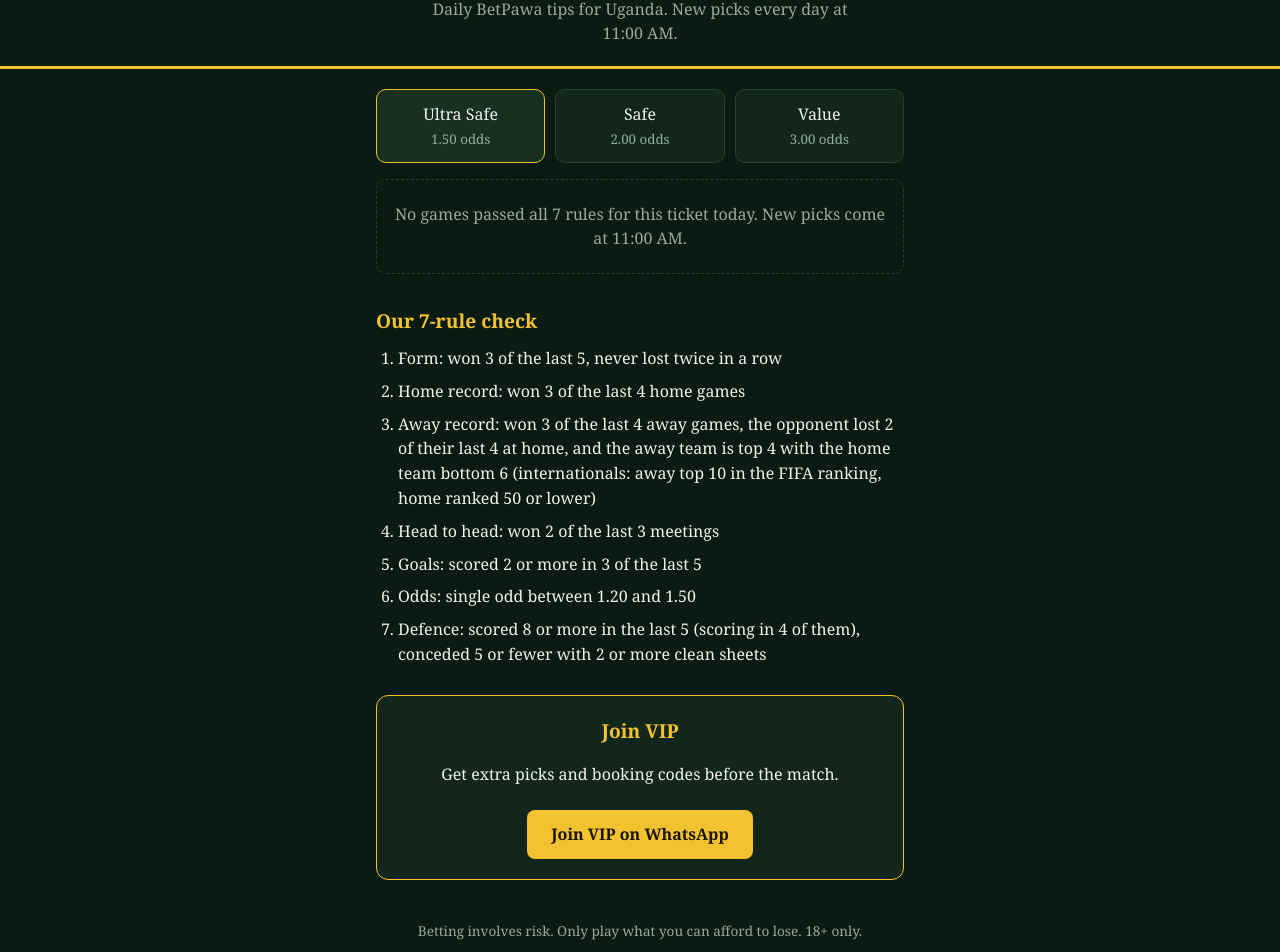
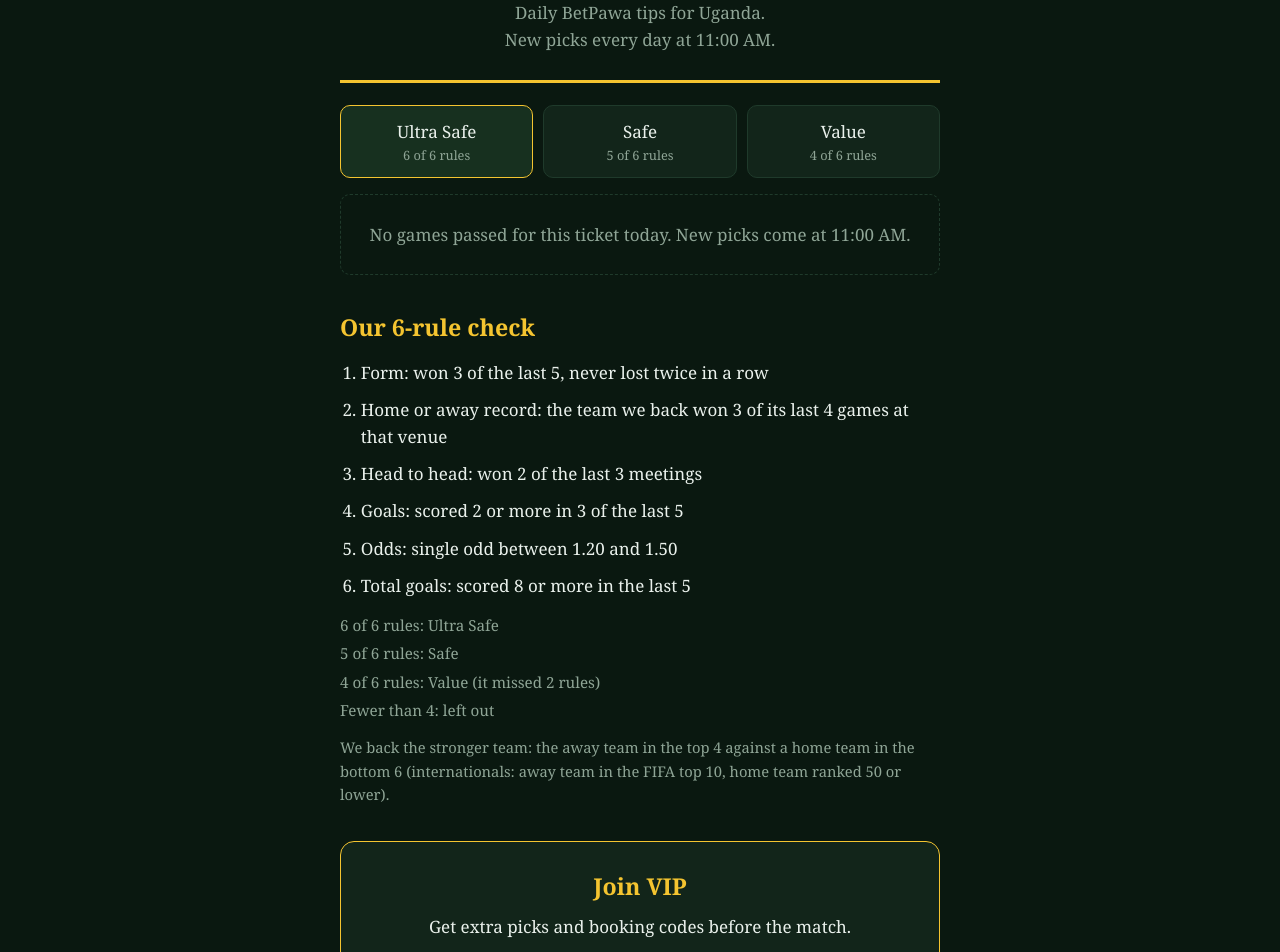
Before and after one commit to muwanguzlelvis97-coder/Slickgames, a plain HTML site: page index.html in a window 1280 px wide. Shown: the part 89-1041 px from the top of the page. Drawn offline with Linux system fonts and the light colour scheme.

Commit message:
Improve HTML structure and SEO metadata
Updated the title and description meta tag for better SEO. Enhanced styling and structure of the HTML document.

```diff
--- a/index.html
+++ b/index.html
@@ -3,86 +3,143 @@
 <head>
 <meta charset="utf-8">
 <meta name="viewport" content="width=device-width, initial-scale=1">
-<title>Slick Games | Daily BetPawa Tips Uganda</title>
+<title>Slick Games | Daily BetPawa Tips for Uganda</title>
+<meta name="description" content="Daily BetPawa tips for Uganda. Every pick is scored on a 6-rule check. New picks every day at 11:00 AM.">
+<link rel="preconnect" href="https://fonts.googleapis.com">
+<link rel="preconnect" href="https://fonts.gstatic.com" crossorigin>
+<link href="https://fonts.googleapis.com/css2?family=Noto+Serif:wght@400;600;700&display=swap" rel="stylesheet">
 <style>
-  :root{--bg:#0b1a12;--panel:#12261b;--panel2:#17301f;--line:#25442f;--text:#eef3ec;--muted:#93ad9a;--gold:#f2c230;--good:#5fd38a}
+:root{
+  --bg:#0a1810; --panel:#12251a; --panel-2:#17301f; --line:#1f3a2b;
+  --gold:#f4c430; --text:#eaf1ec; --muted:#8fa596; --ok:#7fd69a;
+}
 *{box-sizing:border-box}
-  body{margin:0;background:var(--bg);color:var(--text);font-family:Georgia,"Times New Roman",serif;line-height:1.55}
-  header{padding:28px 20px 20px;text-align:center;border-bottom:3px solid var(--gold)}
-  h1{margin:0;font-size:2rem}
+html{-webkit-text-size-adjust:100%}
+body{margin:0;background:var(--bg);color:var(--text);
+  font-family:'Noto Serif',Georgia,'Times New Roman',serif;line-height:1.6;font-size:17px}
+.wrap{max-width:640px;margin:0 auto;padding:0 20px}
+header{text-align:center;padding:36px 0 26px;border-bottom:3px solid var(--gold)}
+h1{margin:0 0 10px;font-size:2.4rem;line-height:1.1;font-weight:700}
 h1 span{color:var(--gold)}
-  header p{margin:8px auto 0;color:var(--muted);max-width:420px}
-  main{max-width:560px;margin:0 auto;padding:20px 16px 40px}
-  .tabs{display:grid;grid-template-columns:repeat(3,1fr);gap:10px}
-  .tab{background:var(--panel);border:1px solid var(--line);color:var(--text);border-radius:10px;padding:12px 6px;font:inherit;cursor:pointer;text-align:center}
-  .tab small{display:block;color:var(--muted);margin-top:2px}
-  .tab[aria-selected="true"]{background:var(--panel2);border-color:var(--gold)}
-  #box{margin-top:16px}
-  .game{background:var(--panel);border:1px solid var(--line);border-radius:10px;padding:14px;margin-bottom:10px}
-  .lg{color:var(--muted);font-size:.85rem}
-  .teams{font-size:1.05rem;margin:4px 0 8px}
-  .row{display:flex;justify-content:space-between;gap:10px;align-items:baseline}
-  .pick{color:var(--gold)}
-  .odd{font-weight:bold;color:var(--good)}
-  .total{display:flex;justify-content:space-between;border-top:1px solid var(--line);padding-top:12px;margin-top:6px}
-  .empty{border:1px dashed var(--line);border-radius:10px;padding:22px 16px;text-align:center;color:var(--muted)}
-  h2{color:var(--gold);font-size:1.2rem;margin:32px 0 10px}
-  ol{padding-left:22px;margin:0}
-  li{margin-bottom:8px}
-  .vip{margin-top:28px;background:var(--panel);border:1px solid var(--gold);border-radius:12px;padding:20px;text-align:center}
-  .vip h2{margin-top:0}
-  .vip a{display:inline-block;background:var(--gold);color:#1a1400;text-decoration:none;font-weight:bold;padding:12px 24px;border-radius:8px;margin-top:8px}
-  footer{text-align:center;color:var(--muted);font-size:.85rem;padding:0 16px 30px}
+header p{margin:0 auto;color:var(--muted);max-width:30ch}
+.tabs{display:grid;grid-template-columns:repeat(3,1fr);gap:10px;margin:22px 0 16px}
+.tab{font:inherit;color:var(--text);background:var(--panel);border:1px solid var(--line);
+  border-radius:10px;padding:12px 6px;cursor:pointer;text-align:center}
+.tab small{display:block;color:var(--muted);font-size:.8rem}
+.tab[aria-selected="true"]{border-color:var(--gold);background:var(--panel-2)}
+.tab:focus-visible{outline:2px solid var(--gold);outline-offset:2px}
+.empty{border:1px dashed var(--line);border-radius:10px;padding:26px 18px;text-align:center;color:var(--muted)}
+.game{background:var(--panel);border:1px solid var(--line);border-radius:10px;padding:16px 18px;margin-bottom:12px}
+.game .meta{color:var(--muted);font-size:.85rem;margin-bottom:4px}
+.game .teams{font-weight:600;font-size:1.1rem}
+.game .pick{margin-top:8px;display:flex;justify-content:space-between;gap:12px;align-items:baseline}
+.game .pick b{color:var(--gold)}
+.game .odd{font-weight:700;color:var(--gold);font-size:1.15rem}
+.game .score{margin-top:6px;font-size:.88rem;color:var(--ok)}
+.game .missed{color:var(--muted)}
+h2{color:var(--gold);font-size:1.45rem;margin:34px 0 12px}
+ol.rules{padding-left:1.3rem;margin:0}
+ol.rules li{margin-bottom:10px}
+.note{color:var(--muted);font-size:.92rem;margin-top:14px}
+.ranks{margin:14px 0 0;padding:0;list-style:none;color:var(--muted);font-size:.95rem}
+.ranks li{margin-bottom:4px}
+.vip{background:var(--panel);border:1px solid var(--gold);border-radius:14px;
+  padding:26px 20px;text-align:center;margin:34px 0}
+.vip h2{margin:0 0 8px}
+.vip p{margin:0 0 18px}
+.btn{display:inline-block;background:var(--gold);color:#1b1500;text-decoration:none;
+  font-weight:700;padding:13px 22px;border-radius:9px}
+.btn:focus-visible{outline:2px solid var(--text);outline-offset:3px}
+footer{text-align:center;color:var(--muted);font-size:.9rem;padding:8px 0 40px}
+@media (prefers-reduced-motion:no-preference){.game{animation:in .25s ease-out}}
+@keyframes in{from{opacity:0}to{opacity:1}}
 </style>
 </head>
 <body>
+<div class="wrap">
   <header>
     <h1>Slick <span>Games</span></h1>
     <p>Daily BetPawa tips for Uganda. New picks every day at 11:00 AM.</p>
   </header>
-<main>
-  <div class="tabs" role="tablist" id="tabs"></div>
-  <div id="box" aria-live="polite"></div>
-  <h2>Our 7-rule check</h2>
-  <ol>
+
+  <div class="tabs" role="tablist" aria-label="Ticket types">
+    <button class="tab" role="tab" data-key="ULTRA_SAFE" aria-selected="true">Ultra Safe<small>6 of 6 rules</small></button>
+    <button class="tab" role="tab" data-key="SAFE" aria-selected="false">Safe<small>5 of 6 rules</small></button>
+    <button class="tab" role="tab" data-key="VALUE" aria-selected="false">Value<small>4 of 6 rules</small></button>
+  </div>
+
+  <div id="picks" aria-live="polite"><div class="empty">Loading today’s picks…</div></div>
+
+  <h2>Our 6-rule check</h2>
+  <ol class="rules">
     <li>Form: won 3 of the last 5, never lost twice in a row</li>
-    <li>Home record: won 3 of the last 4 home games</li>
-    <li>Away record: won 3 of the last 4 away games, the opponent lost 2 of their last 4 at home, and the away team is top 4 with the home team bottom 6 (internationals: away top 10 in the FIFA ranking, home ranked 50 or lower)</li>
+    <li>Home or away record: the team we back won 3 of its last 4 games at that venue</li>
     <li>Head to head: won 2 of the last 3 meetings</li>
     <li>Goals: scored 2 or more in 3 of the last 5</li>
     <li>Odds: single odd between 1.20 and 1.50</li>
-    <li>Defence: scored 8 or more in the last 5 (scoring in 4 of them), conceded 5 or fewer with 2 or more clean sheets</li>
+    <li>Total goals: scored 8 or more in the last 5</li>
   </ol>
+  <ul class="ranks">
+    <li>6 of 6 rules: Ultra Safe</li>
+    <li>5 of 6 rules: Safe</li>
+    <li>4 of 6 rules: Value (it missed 2 rules)</li>
+    <li>Fewer than 4: left out</li>
+  </ul>
+  <p class="note">We back the stronger team: the away team in the top 4 against a home team in the bottom 6 (internationals: away team in the FIFA top 10, home team ranked 50 or lower).</p>
+
   <section class="vip">
     <h2>Join VIP</h2>
     <p>Get extra picks and booking codes before the match.</p>
-    <a href="https://wa.me/256748957327?text=Hello%20Slick%20Games%2C%20I%20want%20to%20join%20VIP" target="_blank" rel="noopener">Join VIP on WhatsApp</a>
+    <a class="btn" href="https://wa.me/256748957327?text=Hello%20Slick%20Games%2C%20I%20want%20to%20join%20VIP" target="_blank" rel="noopener">Join VIP on WhatsApp</a>
   </section>
-</main>
+
   <footer>Betting involves risk. Only play what you can afford to lose. 18+ only.</footer>
+</div>
+
 <script>
-const TICKETS=[{key:'ULTRA_SAFE',name:'Ultra Safe',target:'1.50'},{key:'SAFE',name:'Safe',target:'2.00'},{key:'VALUE',name:'Value',target:'3.00'}];
-let data=null,current='ULTRA_SAFE';
-const tabs=document.getElementById('tabs');
-const box=document.getElementById('box');
-function esc(s){return String(s).replace(/[&<>"]/g,c=>({'&':'&amp;','<':'&lt;','>':'&gt;','"':'&quot;'}[c]));}
-function drawTabs(){
-  tabs.innerHTML=TICKETS.map(t=>`<button class="tab" role="tab" aria-selected="${t.key===current}" data-k="${t.key}">${t.name}<small>${t.target} odds</small></button>`).join('');
-  tabs.querySelectorAll('.tab').forEach(b=>b.onclick=()=>{current=b.dataset.k;drawTabs();drawBox();});
+(function(){
+  var RULE_NAMES = {1:'Form',2:'Home/away record',3:'Head to head',4:'Goals',5:'Odds',6:'Total goals'};
+  var data = null, current = 'ULTRA_SAFE', failed = false;
+  var box = document.getElementById('picks');
+  var tabs = document.querySelectorAll('.tab');
+
+  function esc(s){ var d=document.createElement('div'); d.textContent=String(s==null?'':s); return d.innerHTML; }
+  function kickoff(iso){
+    try { return new Date(iso).toLocaleString('en-GB',{weekday:'short',hour:'2-digit',minute:'2-digit',timeZone:'Africa/Kampala'}); }
+    catch(e){ return ''; }
   }
-function kickoff(iso){try{return new Date(iso).toLocaleTimeString([],{hour:'2-digit',minute:'2-digit'});}catch(e){return '';}}
-function drawBox(){
-  if(!data){box.innerHTML='<div class="empty">Loading today\u2019s picks\u2026</div>';return;}
-  const t=data.tickets&&data.tickets[current];
-  if(!t||!t.games||!t.games.length){
-    box.innerHTML='<div class="empty">No games passed all 7 rules for this ticket today. New picks come at 11:00 AM.</div>';
+  function render(){
+    if (failed){ box.innerHTML = '<div class="empty">Could not load today’s picks. Refresh the page.</div>'; return; }
+    if (!data){ return; }
+    var today = new Date().toISOString().slice(0,10);
+    var t = data.date === today && data.tickets && data.tickets[current];
+    if (!t || !t.games || !t.games.length){
+      box.innerHTML = '<div class="empty">No games passed for this ticket today. New picks come at 11:00 AM.</div>';
       return;
     }
-  box.innerHTML=t.games.map(g=>`<div class="game"><div class="lg">${esc(g.league)} \u00b7 ${esc(kickoff(g.time))}</div><div class="teams">${esc(g.home)} v ${esc(g.away)}</div><div class="row"><span class="pick">Pick: ${esc(g.pick_team)} to win</span><span class="odd">${Number(g.odd).toFixed(2)}</span></div></div>`).join('')
-  +`<div class="total"><span>Total odds</span><strong class="odd">${Number(t.total_odds).toFixed(2)}</strong></div><div class="lg" style="margin-top:8px">Picks for ${esc(data.date)}</div>`;
+    box.innerHTML = t.games.map(function(g){
+      var missed = (g.failed_rules||[]).map(function(n){return RULE_NAMES[n]||('R'+n);}).join(', ');
+      return '<article class="game">'+
+        '<div class="meta">'+esc(g.league)+' · '+esc(kickoff(g.time))+' (Kampala time)</div>'+
+        '<div class="teams">'+esc(g.home)+' v '+esc(g.away)+'</div>'+
+        '<div class="pick"><span>Pick: <b>'+esc(g.pick_team)+' to win</b></span><span class="odd">'+esc(Number(g.odd).toFixed(2))+'</span></div>'+
+        '<div class="score">'+esc(g.score)+' of '+esc(g.total_rules||6)+' rules passed'+
+        (missed?' <span class="missed">(missed: '+esc(missed)+')</span>':'')+'</div>'+
+      '</article>';
+    }).join('');
   }
-drawTabs();drawBox();
-fetch('data/games.json?t='+Date.now()).then(r=>r.json()).then(j=>{data=j;drawBox();}).catch(()=>{box.innerHTML='<div class="empty">Could not load today\u2019s picks. Refresh the page.</div>';});
+  tabs.forEach(function(b){
+    b.addEventListener('click', function(){
+      current = b.getAttribute('data-key');
+      tabs.forEach(function(x){ x.setAttribute('aria-selected', x===b ? 'true':'false'); });
+      render();
+    });
+  });
+  fetch('data/games.json?t='+Date.now())
+    .then(function(r){ if(!r.ok) throw new Error(r.status); return r.json(); })
+    .then(function(j){ data=j; render(); })
+    .catch(function(){ failed=true; render(); });
+})();
 </script>
 </body>
                                                                         </html>
```
Lines whose indentation alone changed are shown as unchanged.
